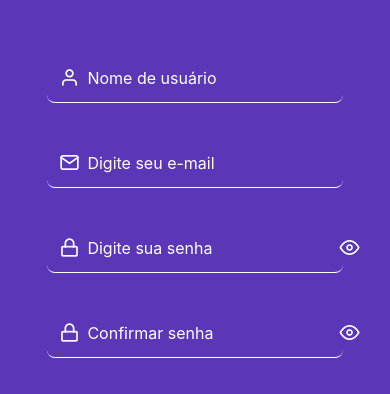
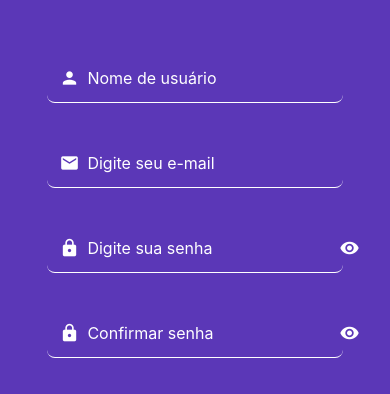
Before and after one commit to RafaelSR0x/floating-park-final, a React Native app: screen /Cadastro in a window 390 px wide. Shown: the part 291-685 px from the top of the page. Built offline with nearby package versions, Linux system fonts and the light colour scheme.

Commit message:
tela de cadastro consumindo a API e icons ajustados

```diff
--- a/src/screens/cadastro/index.jsx
+++ b/src/screens/cadastro/index.jsx
@@ -9,9 +9,9 @@ import {
     LoginText,
     Form,
 } from './styles';
-import Icon from 'react-native-vector-icons/Feather';
 import React, { useState } from 'react';
 import PrimaryButton from '../../assets/components/PrimaryButton';
+import { MaterialIcons } from '@expo/vector-icons';
 import { useNavigation } from '@react-navigation/native';
 import { registerUser } from '../../api/api';
 import { Alert } from 'react-native';
@@ -48,7 +48,7 @@ export default function Cadastro() {
             <Title>Cadastre-se</Title>
             <Form>
                 <InputWrapper>
-                    <Icon name="user" size={20} color="#fff" />
+                    <MaterialIcons name="person" size={20} color="#fff" />
                     <StyledInput
                         placeholder="Nome de usuário"
                         keyboardType="email-address"
@@ -59,7 +59,7 @@ export default function Cadastro() {
                     />
                 </InputWrapper>
                 <InputWrapper>
-                    <Icon name="mail" size={20} color="#fff" />
+                    <MaterialIcons name="email" size={20} color="#fff" />
                     <StyledInput
                         placeholder="Digite seu e-mail"
                         keyboardType="email-address"
@@ -70,7 +70,7 @@ export default function Cadastro() {
                     />
                 </InputWrapper>
                 <InputWrapper>
-                    <Icon name="lock" size={20} color="#fff" />
+                    <MaterialIcons name="lock" size={20} color="#fff" />
                     <StyledInput
                         placeholder="Digite sua senha"
                         secureTextEntry={!showPassword}
@@ -79,11 +79,11 @@ export default function Cadastro() {
                         onChangeText={setPassword}
                     />
                     <ToggleButton onPress={() => setShowPassword(!showPassword)}>
-                        <Icon name={showPassword ? 'eye-off' : 'eye'} size={20} color="#fff" />
+                        <MaterialIcons name={showPassword ? 'visibility-off' : 'visibility'} size={20} color="#fff" />
                     </ToggleButton>
                 </InputWrapper>
                 <InputWrapper>
-                    <Icon name="lock" size={20} color="#fff" />
+                    <MaterialIcons name="lock" size={20} color="#fff" />
                     <StyledInput
                         placeholder="Confirmar senha"
                         secureTextEntry={!showConfirmPassword}
@@ -92,7 +92,11 @@ export default function Cadastro() {
                         onChangeText={setConfirmPassword}
                     />
                     <ToggleButton onPress={() => setShowConfirmPassword(!showConfirmPassword)}>
-                        <Icon name={showConfirmPassword ? 'eye-off' : 'eye'} size={20} color="#fff" />
+                        <MaterialIcons
+                            name={showConfirmPassword ? 'visibility-off' : 'visibility'}
+                            size={20}
+                            color="#fff"
+                        />
                     </ToggleButton>
                 </InputWrapper>
             </Form>
```
